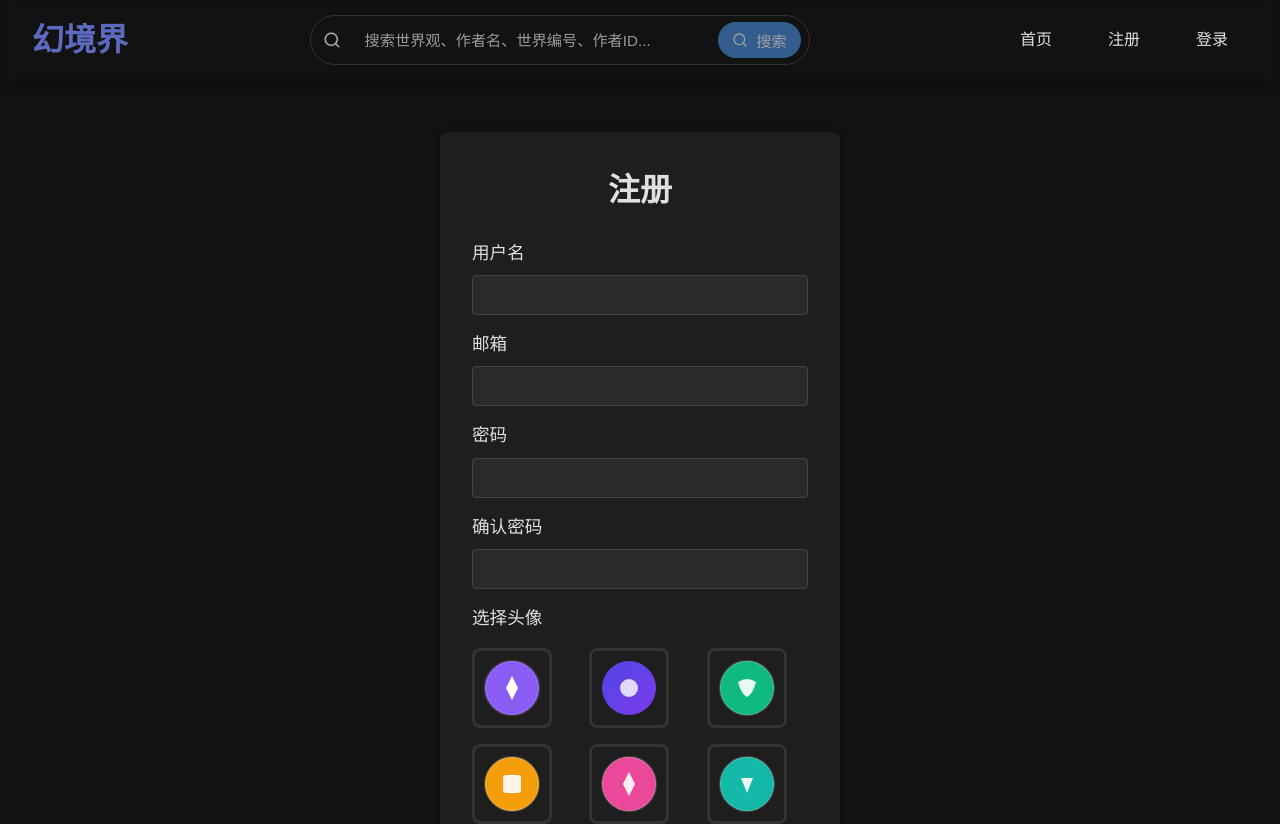
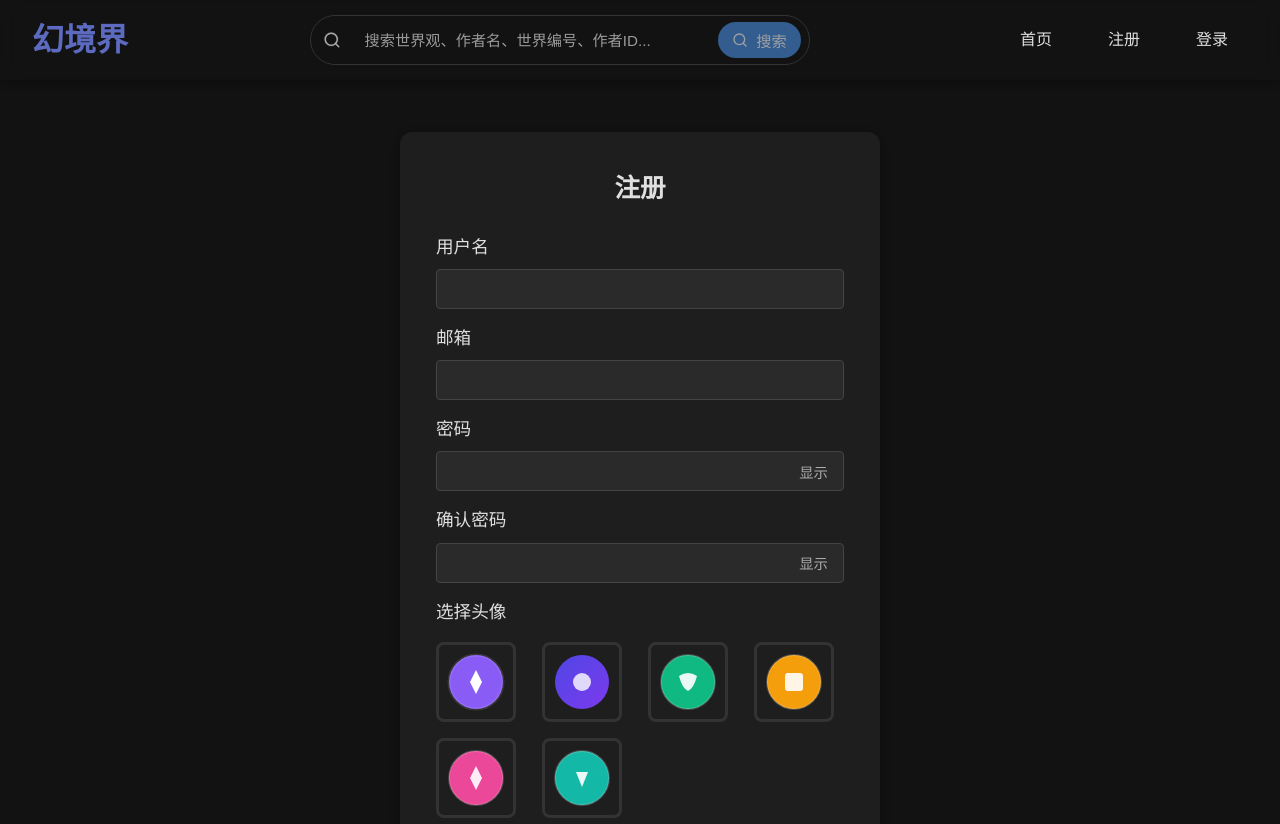
Before and after one commit to omthins/worldview-platform-v2, a React (Create React App) app in the folder client/: page /register in a window 1280 px wide. Shown: the top 824 px of the page. Built offline with nearby package versions, Linux system fonts and the light colour scheme.

Commit message:
ui(auth): improve login/register UX - loading, password toggle, unified inputs and card styles

```diff
--- a/client/src/pages/auth/Login.css
+++ b/client/src/pages/auth/Login.css
@@ -13,6 +13,11 @@
   padding: 2rem;
   width: 100%;
   max-width: 400px;
+}
+
+.login-card {
+  border-radius: 12px;
+  padding: 2.25rem;
 }
 
 .login-title {
@@ -32,6 +37,27 @@
   transition: background-color var(--transition-speed);
 }
 
+.form-control {
+  width: 100%;
+  padding: 0.85rem 1rem;
+  border: 1px solid var(--border-color);
+  border-radius: 10px;
+  background: var(--form-bg-color);
+  color: var(--text-color);
+  transition: box-shadow 0.12s ease, border-color 0.12s ease;
+}
+
+.form-control:focus {
+  outline: none;
+  border-color: var(--primary-color);
+  box-shadow: 0 6px 20px rgba(var(--primary-color-rgb,74,144,226),0.06);
+}
+
+.password-wrapper { position: relative; display: flex; align-items: center; }
+.password-toggle { position: absolute; right: 10px; background: transparent; border: none; color: var(--text-secondary-color); cursor: pointer; padding: 6px; font-size: 0.9rem; }
+
+.login-title { font-size: 1.6rem; }
+
 .btn-primary:hover {
   background-color: var(--primary-hover-color);
 }
--- a/client/src/pages/auth/Login.js
+++ b/client/src/pages/auth/Login.js
@@ -11,6 +11,8 @@ const Login = () => {
   });
   const [errors, setErrors] = useState([]);
   const [showModal, setShowModal] = useState(false);
+  const [loading, setLoading] = useState(false);
+  const [showPassword, setShowPassword] = useState(false);
   const { login } = useAuth();
   const navigate = useNavigate();
 
@@ -20,8 +22,9 @@ const Login = () => {
 
   const onSubmit = async e => {
     e.preventDefault();
-
+    setLoading(true);
     const result = await login({ email, password });
+    setLoading(false);
 
     if (result.success) {
       navigate('/dashboard');
@@ -51,10 +54,11 @@ const Login = () => {
             />
           </div>
 
-          <div className="form-group">
+          <div className="form-group password-group">
             <label htmlFor="password">密码</label>
+            <div className="password-wrapper">
               <input
-              type="password"
+                type={showPassword ? 'text' : 'password'}
                 id="password"
                 name="password"
                 value={password}
@@ -63,10 +67,14 @@ const Login = () => {
                 autoComplete="off"
                 required
               />
+              <button type="button" className="password-toggle" onClick={() => setShowPassword(s => !s)} aria-label="切换密码可见性">
+                {showPassword ? '隐藏' : '显示'}
+              </button>
+            </div>
           </div>
 
-          <button type="submit" className="btn btn-primary btn-block">
-            登录
+          <button type="submit" className="btn btn-primary btn-block" disabled={!email || !password || loading}>
+            {loading ? '登录中...' : '登录'}
           </button>
         </form>
 
--- a/client/src/pages/auth/Register.css
+++ b/client/src/pages/auth/Register.css
@@ -8,11 +8,11 @@
 
 .register-card {
   background-color: var(--card-bg-color);
-  border-radius: 8px;
+  border-radius: 12px;
   box-shadow: var(--card-shadow);
-  padding: 2rem;
+  padding: 2.25rem;
   width: 100%;
-  max-width: 400px;
+  max-width: 480px;
 }
 
 .register-title {
@@ -32,6 +32,27 @@
   transition: background-color var(--transition-speed);
 }
 
+.form-control {
+  width: 100%;
+  padding: 0.85rem 1rem;
+  border: 1px solid var(--border-color);
+  border-radius: 10px;
+  background: var(--form-bg-color);
+  color: var(--text-color);
+  transition: box-shadow 0.12s ease, border-color 0.12s ease;
+}
+
+.form-control:focus {
+  outline: none;
+  border-color: var(--primary-color);
+  box-shadow: 0 6px 20px rgba(var(--primary-color-rgb,74,144,226),0.06);
+}
+
+.password-wrapper { position: relative; display: flex; align-items: center; }
+.password-toggle { position: absolute; right: 10px; background: transparent; border: none; color: var(--text-secondary-color); cursor: pointer; padding: 6px; font-size: 0.9rem; }
+
+.register-title { font-size: 1.6rem; }
+
 .btn-primary:hover {
   background-color: var(--primary-hover-color);
 }
--- a/client/src/pages/auth/Register.js
+++ b/client/src/pages/auth/Register.js
@@ -15,6 +15,8 @@ const Register = () => {
   });
   const [errors, setErrors] = useState([]);
   const [showModal, setShowModal] = useState(false);
+  const [loading, setLoading] = useState(false);
+  const [showPassword, setShowPassword] = useState(false);
   const { register } = useAuth();
   const navigate = useNavigate();
 
@@ -42,7 +44,9 @@ const Register = () => {
       return;
     }
 
+    setLoading(true);
     const result = await register({ username, email, password, avatar });
+    setLoading(false);
 
     if (result.success) {
       navigate('/dashboard');
@@ -86,10 +90,11 @@ const Register = () => {
             />
           </div>
 
-          <div className="form-group">
+          <div className="form-group password-group">
             <label htmlFor="password">密码</label>
+            <div className="password-wrapper">
               <input
-              type="password"
+                type={showPassword ? 'text' : 'password'}
                 id="password"
                 name="password"
                 value={password}
@@ -98,12 +103,17 @@ const Register = () => {
                 autoComplete="off"
                 required
               />
+              <button type="button" className="password-toggle" onClick={() => setShowPassword(s => !s)} aria-label="切换密码可见性">
+                {showPassword ? '隐藏' : '显示'}
+              </button>
+            </div>
           </div>
 
-          <div className="form-group">
+          <div className="form-group password-group">
             <label htmlFor="password2">确认密码</label>
+            <div className="password-wrapper">
               <input
-              type="password"
+                type={showPassword ? 'text' : 'password'}
                 id="password2"
                 name="password2"
                 value={password2}
@@ -112,6 +122,10 @@ const Register = () => {
                 autoComplete="off"
                 required
               />
+              <button type="button" className="password-toggle" onClick={() => setShowPassword(s => !s)} aria-label="切换密码可见性">
+                {showPassword ? '隐藏' : '显示'}
+              </button>
+            </div>
           </div>
 
           <div className="form-group">
@@ -122,8 +136,8 @@ const Register = () => {
             />
           </div>
 
-          <button type="submit" className="btn btn-primary btn-block">
-            注册
+          <button type="submit" className="btn btn-primary btn-block" disabled={!username || !email || !password || !password2 || loading}>
+            {loading ? '注册中...' : '注册'}
           </button>
         </form>
 
```
Lines whose indentation alone changed are shown as unchanged.
